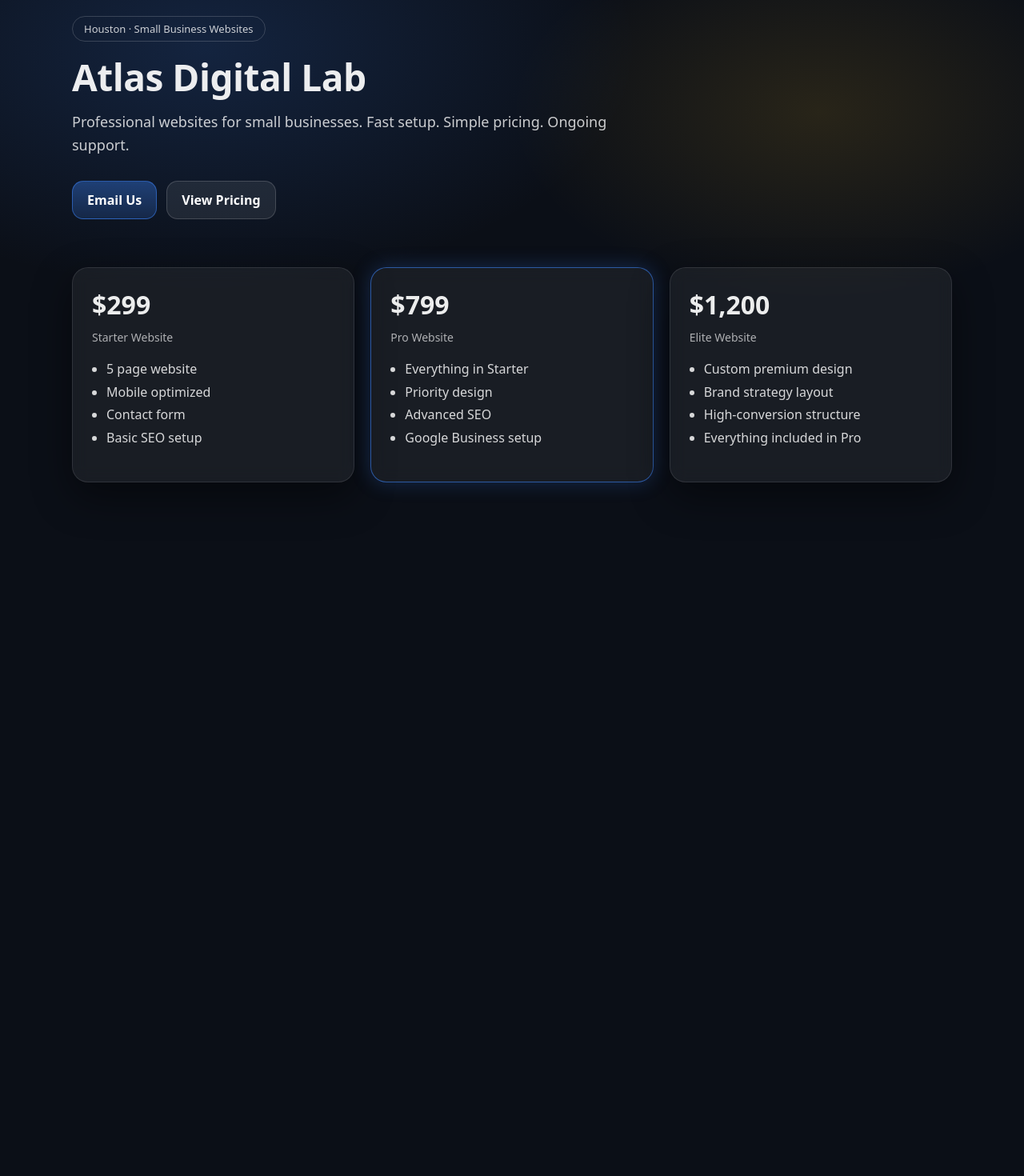
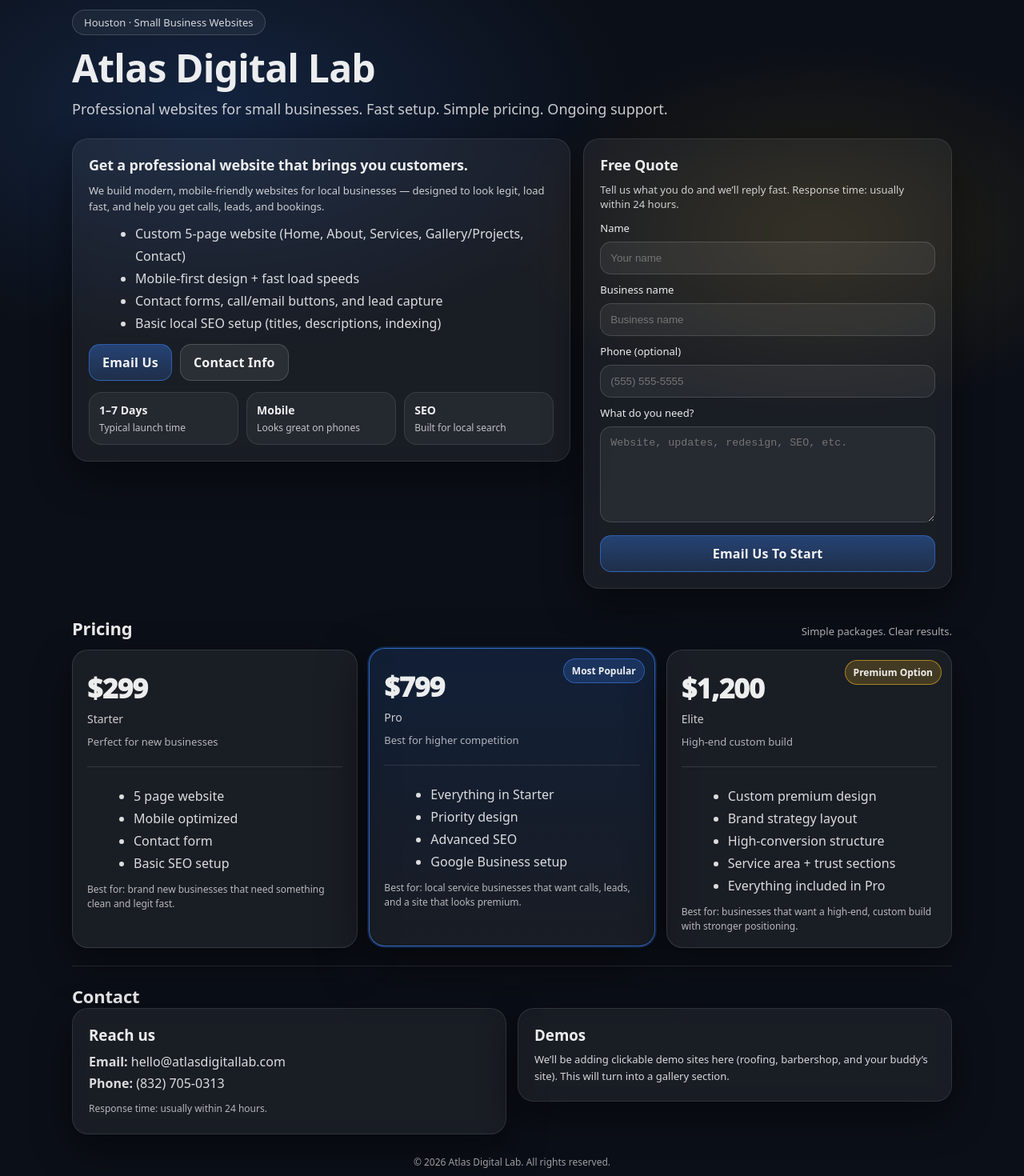
Before and after one commit to Paul4240/atlas-digital-lab, a Next.js app: page / in a window 1280 px wide. Shown: the part 20-1490 px from the top of the page at 80% size. Before the commit the page ends 800 px from the top, so only its background shows below. Built offline with nearby package versions, Linux system fonts and the light colour scheme.

Commit message:
Restore full homepage

```diff
--- a/app/page.tsx
+++ b/app/page.tsx
@@ -9,55 +9,85 @@ export default function Home() {
       color: "rgba(255,255,255,0.92)",
       fontFamily:
         'ui-sans-serif, system-ui, -apple-system, "Segoe UI", Roboto, Helvetica, Arial',
-      padding: "40px 20px 80px",
+      padding: "32px 18px 70px",
     },
-
     container: {
       maxWidth: "1100px",
       margin: "0 auto",
     },
 
-    badge: {
+    topKicker: {
       display: "inline-block",
       padding: "6px 14px",
       borderRadius: "999px",
-      border: "1px solid rgba(255,255,255,0.2)",
+      border: "1px solid rgba(255,255,255,0.18)",
+      background: "rgba(255,255,255,0.06)",
       fontSize: "13px",
-      opacity: 0.85,
-      marginBottom: "20px",
+      opacity: 0.9,
+      marginBottom: "16px",
     },
 
     h1: {
-      fontSize: "46px",
-      margin: "0 0 16px",
+      fontSize: "48px",
+      margin: "0 0 12px 0",
+      letterSpacing: "-0.8px",
       lineHeight: 1.05,
-      letterSpacing: "-0.5px",
     },
 
     sub: {
       fontSize: "18px",
       lineHeight: 1.6,
-      maxWidth: "720px",
+      maxWidth: "760px",
       opacity: 0.85,
-      marginBottom: "30px",
+      marginBottom: "22px",
+    },
+
+    heroGrid: {
+      display: "grid",
+      gridTemplateColumns: "1.15fr 0.85fr",
+      gap: "16px",
+      alignItems: "start",
+      marginTop: "16px",
+    },
+
+    card: {
+      background: "rgba(255,255,255,0.06)",
+      border: "1px solid rgba(255,255,255,0.10)",
+      borderRadius: "20px",
+      padding: "20px",
+      boxShadow: "0 18px 50px rgba(0,0,0,0.45)",
+      backdropFilter: "blur(10px)",
+    },
+
+    cardTitle: {
+      fontSize: "18px",
+      margin: "0 0 10px 0",
+      letterSpacing: "-0.2px",
+    },
+
+    bullets: {
+      margin: "10px 0 0 18px",
+      lineHeight: 1.75,
+      opacity: 0.92,
     },
 
     buttonRow: {
       display: "flex",
-      gap: "12px",
+      gap: "10px",
       flexWrap: "wrap",
-      marginBottom: "40px",
+      marginTop: "12px",
     },
 
     btn: {
       display: "inline-block",
-      padding: "12px 18px",
+      padding: "11px 16px",
       borderRadius: "14px",
       border: "1px solid rgba(255,255,255,0.16)",
       background: "rgba(255,255,255,0.08)",
-      color: "white",
+      color: "rgba(255,255,255,0.95)",
       textDecoration: "none",
-      fontWeight: 700,
+      fontWeight: 800,
+      letterSpacing: "0.2px",
     },
 
     btnPrimary: {
@@ -66,102 +96,388 @@ export default function Home() {
       border: "1px solid rgba(59,130,246,0.55)",
     },
 
-    grid: {
+    miniStats: {
+      display: "grid",
+      gridTemplateColumns: "repeat(3, 1fr)",
+      gap: "10px",
+      marginTop: "14px",
+    },
+
+    stat: {
+      background: "rgba(255,255,255,0.05)",
+      border: "1px solid rgba(255,255,255,0.10)",
+      borderRadius: "16px",
+      padding: "12px",
+    },
+
+    statTop: {
+      fontWeight: 900,
+      fontSize: "14px",
+      marginBottom: "4px",
+    },
+
+    statSub: {
+      fontSize: "12px",
+      opacity: 0.78,
+    },
+
+    sectionTitleRow: {
+      display: "flex",
+      alignItems: "baseline",
+      justifyContent: "space-between",
+      gap: "12px",
+      marginTop: "34px",
+      marginBottom: "12px",
+    },
+
+    sectionTitle: {
+      fontSize: "22px",
+      margin: 0,
+      letterSpacing: "-0.2px",
+    },
+
+    sectionHint: {
+      fontSize: "13px",
+      opacity: 0.72,
+    },
+
+    pricingGrid: {
       display: "grid",
       gridTemplateColumns: "repeat(auto-fit, minmax(260px, 1fr))",
-      gap: "20px",
-      marginTop: "60px",
+      gap: "14px",
     },
 
-    card: {
+    priceCard: {
       background: "rgba(255,255,255,0.06)",
-      border: "1px solid rgba(255,255,255,0.10)",
+      border: "1px solid rgba(255,255,255,0.12)",
       borderRadius: "20px",
-      padding: "24px",
+      padding: "18px",
       boxShadow: "0 18px 50px rgba(0,0,0,0.45)",
-      backdropFilter: "blur(10px)",
+      position: "relative" as const,
+    },
+
+    highlight: {
+      border: "1px solid rgba(59,130,246,0.75)",
+      boxShadow:
+        "0 0 0 2px rgba(59,130,246,0.20), 0 22px 60px rgba(0,0,0,0.55)",
+      background:
+        "linear-gradient(180deg, rgba(59,130,246,0.14), rgba(255,255,255,0.06))",
+      transform: "translateY(-2px)",
+    },
+
+    badge: {
+      position: "absolute" as const,
+      top: "12px",
+      right: "12px",
+      fontSize: "12px",
+      fontWeight: 900,
+      padding: "6px 10px",
+      borderRadius: "999px",
+      background: "rgba(59,130,246,0.22)",
+      border: "1px solid rgba(59,130,246,0.55)",
+    },
+
+    badgeGold: {
+      background: "rgba(251,191,36,0.18)",
+      border: "1px solid rgba(251,191,36,0.55)",
     },
 
     price: {
-      fontSize: "32px",
-      fontWeight: 800,
+      fontSize: "34px",
+      fontWeight: 950,
+      margin: "6px 0 6px 0",
+      letterSpacing: "-0.6px",
+    },
+
+    priceLabel: {
+      fontSize: "14px",
+      opacity: 0.85,
       marginBottom: "10px",
     },
 
-    muted: {
-      opacity: 0.7,
-      fontSize: "14px",
-      marginBottom: "12px",
+    fine: {
+      fontSize: "12px",
+      opacity: 0.75,
+      marginTop: "10px",
+      lineHeight: 1.45,
     },
 
-    list: {
-      paddingLeft: "18px",
-      lineHeight: 1.8,
-      opacity: 0.9,
+    divider: {
+      height: "1px",
+      background: "rgba(255,255,255,0.12)",
+      margin: "22px 0",
     },
 
-    highlight: {
-      border: "1px solid rgba(59,130,246,0.6)",
-      boxShadow: "0 0 25px rgba(59,130,246,0.25)",
+    contactGrid: {
+      display: "grid",
+      gridTemplateColumns: "1fr 1fr",
+      gap: "14px",
+      alignItems: "start",
+    },
+
+    input: {
+      width: "100%",
+      padding: "12px 12px",
+      borderRadius: "14px",
+      border: "1px solid rgba(255,255,255,0.14)",
+      background: "rgba(255,255,255,0.06)",
+      color: "rgba(255,255,255,0.92)",
+      outline: "none",
+      marginTop: "8px",
+      boxSizing: "border-box" as const,
+    },
+
+    textarea: {
+      width: "100%",
+      minHeight: "120px",
+      padding: "12px 12px",
+      borderRadius: "14px",
+      border: "1px solid rgba(255,255,255,0.14)",
+      background: "rgba(255,255,255,0.06)",
+      color: "rgba(255,255,255,0.92)",
+      outline: "none",
+      marginTop: "8px",
+      boxSizing: "border-box" as const,
+      resize: "vertical" as const,
+    },
+
+    footer: {
+      marginTop: "26px",
+      fontSize: "12px",
+      opacity: 0.65,
+      textAlign: "center" as const,
+    },
+
+    // responsive helper (we’ll use inline: if screen is small, stack)
+    note: {
+      fontSize: "13px",
+      opacity: 0.85,
+      lineHeight: 1.55,
+      marginTop: "10px",
     },
   };
 
   return (
-    <div style={styles.page}>
+    <main style={styles.page}>
       <div style={styles.container}>
-        <div style={styles.badge}>Houston · Small Business Websites</div>
+        {/* HERO */}
+        <div style={styles.topKicker}>Houston · Small Business Websites</div>
+        <h1 style={styles.h1}>Atlas Digital Lab</h1>
+        <div style={styles.sub}>
+          Professional websites for small businesses. Fast setup. Simple pricing.
+          Ongoing support.
+        </div>
 
-        <h1 style={styles.h1}>Atlas Digital Lab</h1>
+        <div style={styles.heroGrid}>
+          {/* WHAT WE DO */}
+          <div style={styles.card}>
+            <h2 style={styles.cardTitle}>
+              Get a professional website that brings you customers.
+            </h2>
+            <div style={styles.note}>
+              We build modern, mobile-friendly websites for local businesses —
+              designed to look legit, load fast, and help you get calls, leads,
+              and bookings.
+            </div>
 
-        <p style={styles.sub}>
-          Professional websites for small businesses. Fast setup. Simple
-          pricing. Ongoing support.
-        </p>
+            <ul style={styles.bullets}>
+              <li>
+                Custom 5-page website (Home, About, Services, Gallery/Projects,
+                Contact)
+              </li>
+              <li>Mobile-first design + fast load speeds</li>
+              <li>Contact forms, call/email buttons, and lead capture</li>
+              <li>Basic local SEO setup (titles, descriptions, indexing)</li>
+            </ul>
 
             <div style={styles.buttonRow}>
-          <a href="mailto:hello@atlasdigitallab.com" style={{ ...styles.btn, ...styles.btnPrimary }}>
+              <a
+                style={{ ...styles.btn, ...styles.btnPrimary }}
+                href="mailto:hello@atlasdigitallab.com"
+              >
                 Email Us
               </a>
-          <a href="#pricing" style={styles.btn}>
-            View Pricing
+              <a style={styles.btn} href="#contact">
+                Contact Info
               </a>
             </div>
 
-        <div id="pricing" style={styles.grid}>
+            <div style={styles.miniStats}>
+              <div style={styles.stat}>
+                <div style={styles.statTop}>1–7 Days</div>
+                <div style={styles.statSub}>Typical launch time</div>
+              </div>
+              <div style={styles.stat}>
+                <div style={styles.statTop}>Mobile</div>
+                <div style={styles.statSub}>Looks great on phones</div>
+              </div>
+              <div style={styles.stat}>
+                <div style={styles.statTop}>SEO</div>
+                <div style={styles.statSub}>Built for local search</div>
+              </div>
+            </div>
+          </div>
+
+          {/* FREE QUOTE */}
           <div style={styles.card}>
+            <h2 style={styles.cardTitle}>Free Quote</h2>
+            <div style={{ fontSize: "13px", opacity: 0.85 }}>
+              Tell us what you do and we’ll reply fast. Response time: usually
+              within 24 hours.
+            </div>
+
+            <label
+              style={{ display: "block", marginTop: "12px", fontSize: "13px" }}
+            >
+              Name
+              <input style={styles.input} placeholder="Your name" />
+            </label>
+
+            <label
+              style={{ display: "block", marginTop: "10px", fontSize: "13px" }}
+            >
+              Business name
+              <input style={styles.input} placeholder="Business name" />
+            </label>
+
+            <label
+              style={{ display: "block", marginTop: "10px", fontSize: "13px" }}
+            >
+              Phone (optional)
+              <input style={styles.input} placeholder="(555) 555-5555" />
+            </label>
+
+            <label
+              style={{ display: "block", marginTop: "10px", fontSize: "13px" }}
+            >
+              What do you need?
+              <textarea
+                style={styles.textarea}
+                placeholder="Website, updates, redesign, SEO, etc."
+              />
+            </label>
+
+            <a
+              style={{
+                ...styles.btn,
+                ...styles.btnPrimary,
+                display: "block",
+                textAlign: "center",
+                marginTop: "12px",
+              }}
+              href="mailto:hello@atlasdigitallab.com?subject=Website%20Quote%20Request"
+            >
+              Email Us To Start
+            </a>
+          </div>
+        </div>
+
+        {/* PRICING */}
+        <div style={styles.sectionTitleRow} id="pricing">
+          <h2 style={styles.sectionTitle}>Pricing</h2>
+          <div style={styles.sectionHint}>Simple packages. Clear results.</div>
+        </div>
+
+        <div style={styles.pricingGrid}>
+          <div style={styles.priceCard}>
             <div style={styles.price}>$299</div>
-            <div style={styles.muted}>Starter Website</div>
-            <ul style={styles.list}>
+            <div style={styles.priceLabel}>Starter</div>
+            <div style={styles.sectionHint}>
+              Perfect for new businesses
+            </div>
+            <div style={styles.divider} />
+            <ul style={styles.bullets}>
               <li>5 page website</li>
               <li>Mobile optimized</li>
               <li>Contact form</li>
               <li>Basic SEO setup</li>
             </ul>
+            <div style={styles.fine}>
+              Best for: brand new businesses that need something clean and legit
+              fast.
+            </div>
           </div>
 
-          <div style={{ ...styles.card, ...styles.highlight }}>
+          <div style={{ ...styles.priceCard, ...styles.highlight }}>
+            <div style={styles.badge}>Most Popular</div>
             <div style={styles.price}>$799</div>
-            <div style={styles.muted}>Pro Website</div>
-            <ul style={styles.list}>
+            <div style={styles.priceLabel}>Pro</div>
+            <div style={styles.sectionHint}>
+              Best for higher competition
+            </div>
+            <div style={styles.divider} />
+            <ul style={styles.bullets}>
               <li>Everything in Starter</li>
               <li>Priority design</li>
               <li>Advanced SEO</li>
               <li>Google Business setup</li>
             </ul>
+            <div style={styles.fine}>
+              Best for: local service businesses that want calls, leads, and a
+              site that looks premium.
+            </div>
+          </div>
+
+          <div style={styles.priceCard}>
+            <div style={{ ...styles.badge, ...styles.badgeGold }}>
+              Premium Option
+            </div>
+            <div style={styles.price}>$1,200</div>
+            <div style={styles.priceLabel}>Elite</div>
+            <div style={styles.sectionHint}>
+              High-end custom build
+            </div>
+            <div style={styles.divider} />
+            <ul style={styles.bullets}>
+              <li>Custom premium design</li>
+              <li>Brand strategy layout</li>
+              <li>High-conversion structure</li>
+              <li>Service area + trust sections</li>
+              <li>Everything included in Pro</li>
+            </ul>
+            <div style={styles.fine}>
+              Best for: businesses that want a high-end, custom build with
+              stronger positioning.
+            </div>
+          </div>
+        </div>
+
+        <div style={styles.divider} />
+
+        {/* CONTACT */}
+        <h2 style={styles.sectionTitle} id="contact">
+          Contact
+        </h2>
+
+        <div style={styles.contactGrid}>
+          <div style={styles.card}>
+            <h3 style={{ margin: "0 0 8px 0" }}>Reach us</h3>
+            <div style={{ lineHeight: 1.7, opacity: 0.92 }}>
+              <div>
+                <strong>Email:</strong> hello@atlasdigitallab.com
+              </div>
+              <div>
+                <strong>Phone:</strong> (832) 705-0313
+              </div>
+              <div style={{ marginTop: "8px", fontSize: "12px", opacity: 0.8 }}>
+                Response time: usually within 24 hours.
+              </div>
+            </div>
           </div>
 
           <div style={styles.card}>
-            <div style={styles.price}>$1,200</div>
-            <div style={styles.muted}>Elite Website</div>
-            <ul style={styles.list}>
-              <li>Custom premium design</li>
-              <li>Brand strategy layout</li>
-              <li>High-conversion structure</li>
-              <li>Everything included in Pro</li>
-            </ul>
+            <h3 style={{ margin: "0 0 8px 0" }}>Demos</h3>
+            <div style={{ fontSize: "13px", opacity: 0.9, lineHeight: 1.6 }}>
+              We’ll be adding clickable demo sites here (roofing, barbershop,
+              and your buddy’s site). This will turn into a gallery section.
             </div>
           </div>
         </div>
+
+        <div style={styles.footer}>
+          © 2026 Atlas Digital Lab. All rights reserved.
         </div>
+      </div>
+    </main>
   );
 }
```
Lines whose indentation alone changed are shown as unchanged.
